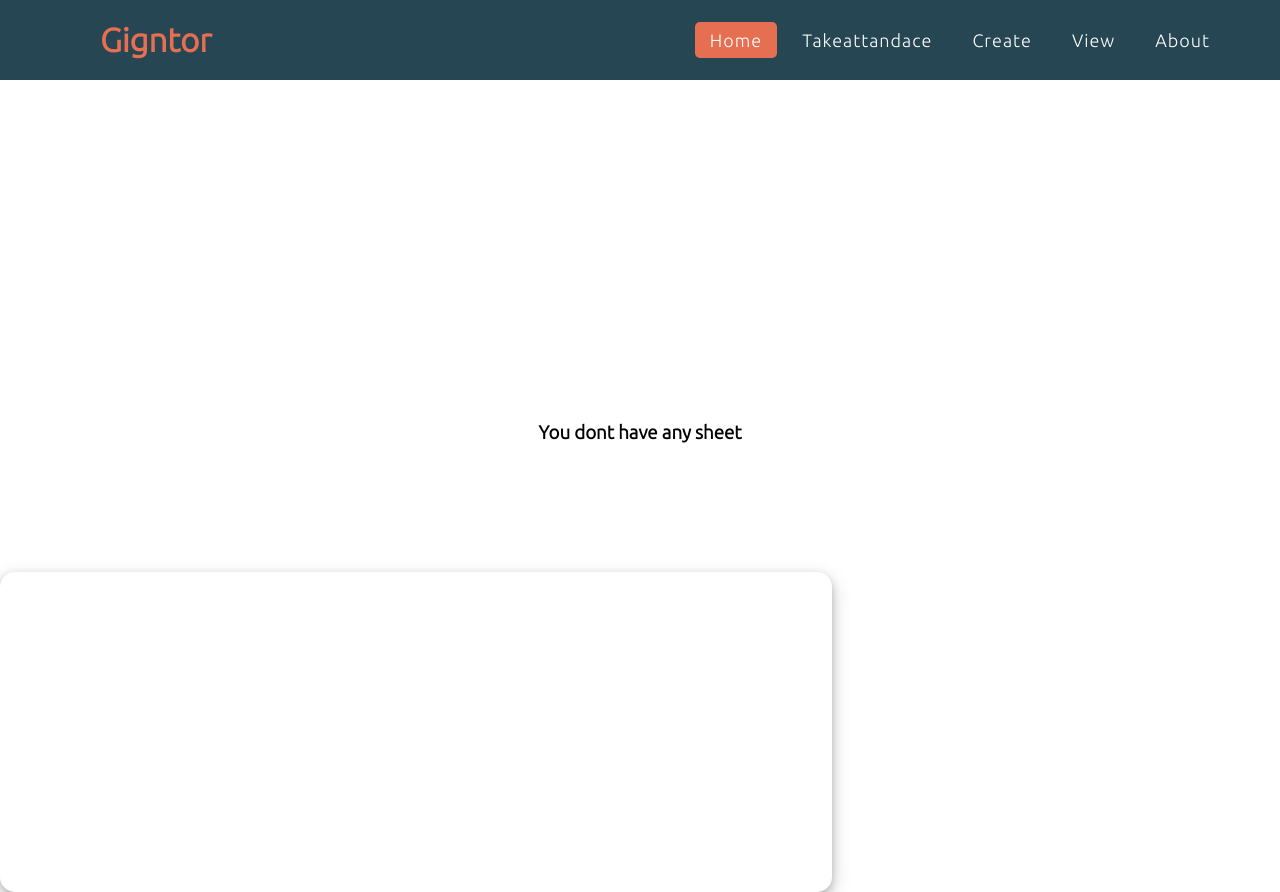
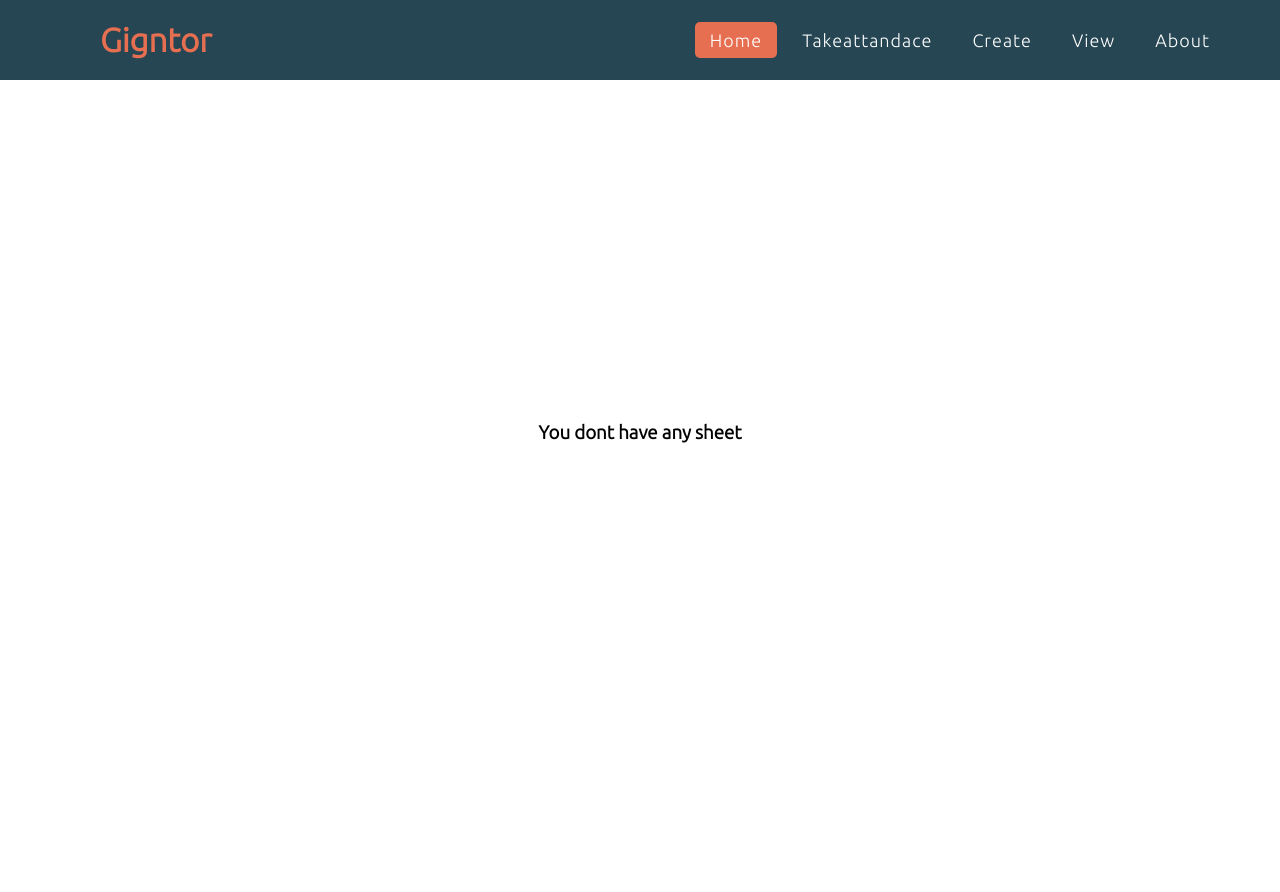
Before and after one commit to amirdevlops/attendancewebapp, a plain HTML site: page htmls/takeattendace.html in a window 1280 px wide. After the commit the page ends 800 px from the top, so only its background shows below. Drawn offline with Linux system fonts and the light colour scheme.

Commit message:
Update takeattendace.html
Error

```diff
--- a/htmls/takeattendace.html
+++ b/htmls/takeattendace.html
@@ -45,7 +45,7 @@
                 Your sheets
             </h3>
         </div>
-        <div class="width100 flex center flecCollom mastersecshow" id="supersecshow">
+        <div class="width100 flex center flecCollom " id="supersecshow">
         </div>
 
 
```
